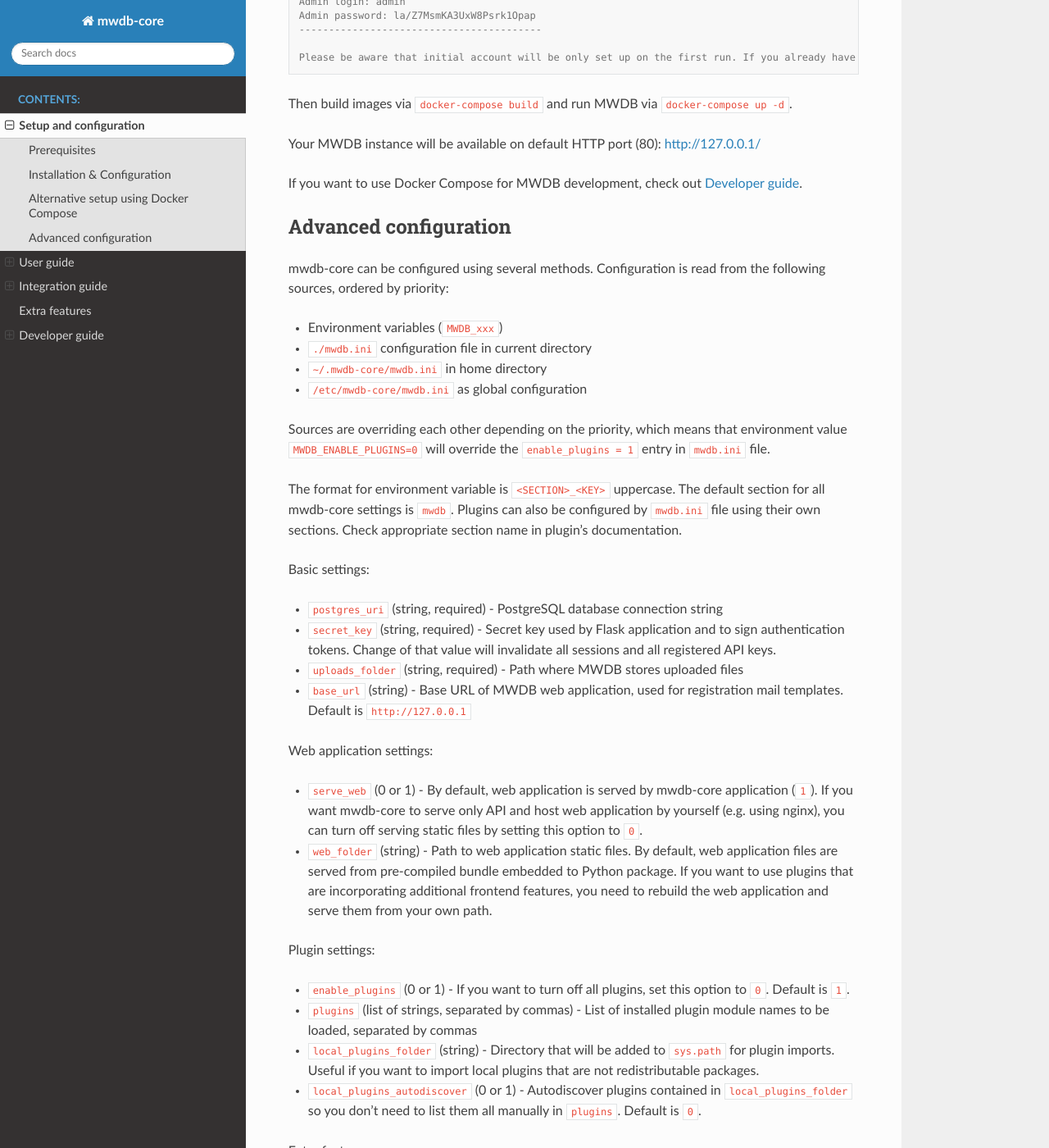
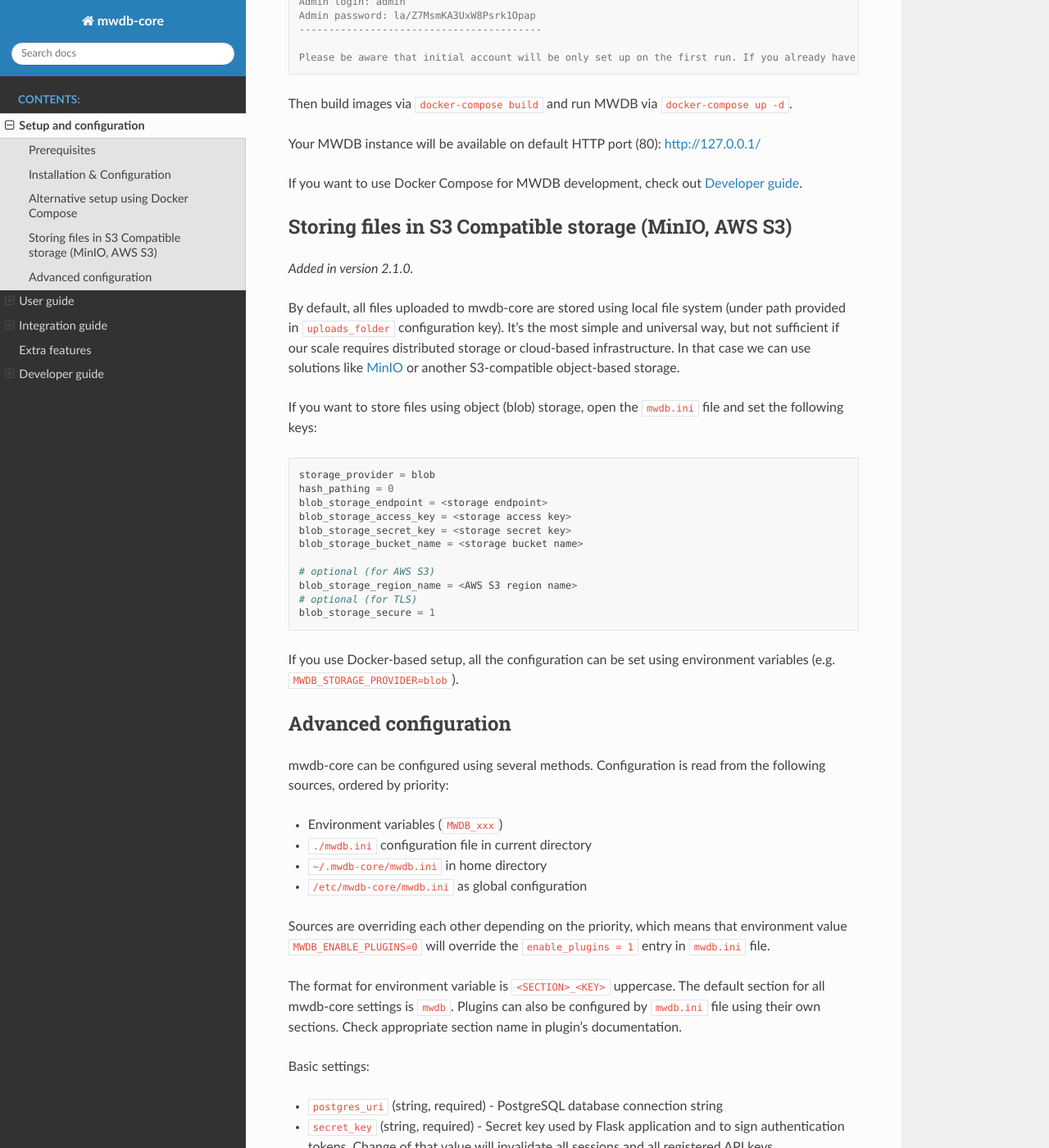
Before and after one commit to CERT-Polska/mwdb-core, a Sphinx documentation site: the page built from docs/setup-and-configuration.rst, in a window 1280 px wide and 1400 px high, scrolled down 3479 px. Shown: the whole window at 82% size. Built offline with Sphinx 7.4.7 and the Read the Docs theme 2.0.0, drawn with Linux system fonts in a browser that asks for light colours; some of the changed text lies outside the part shown.

Commit message:
Added documentation of blob storage

```diff
--- a/docs/setup-and-configuration.rst
+++ b/docs/setup-and-configuration.rst
@@ -170,6 +170,34 @@
 
 If you want to use Docker Compose for MWDB development, check out :ref:`Developer guide`.
 
+Storing files in S3 Compatible storage (MinIO, AWS S3)
+----------------------------------------------------------
+
+.. versionadded:: 2.1.0
+
+By default, all files uploaded to mwdb-core are stored using local file system (under path provided in ``uploads_folder`` configuration key).
+It's the most simple and universal way, but not sufficient if our scale requires distributed storage or cloud-based infrastructure.
+In that case we can use solutions like `MinIO <https://min.io/>`_ or another S3-compatible object-based storage.
+
+If you want to store files using object (blob) storage, open the ``mwdb.ini`` file and set the following keys:
+
+.. code-block::
+
+    storage_provider = blob
+    hash_pathing = 0
+    blob_storage_endpoint = <storage endpoint>
+    blob_storage_access_key = <storage access key>
+    blob_storage_secret_key = <storage secret key>
+    blob_storage_bucket_name = <storage bucket name>
+
+    # optional (for AWS S3)
+    blob_storage_region_name = <AWS S3 region name>
+    # optional (for TLS)
+    blob_storage_secure = 1
+
+
+If you use Docker-based setup, all the configuration can be set using environment variables (e.g. ``MWDB_STORAGE_PROVIDER=blob``).
+
 Advanced configuration
 ----------------------
 
@@ -207,6 +235,18 @@
 * ``local_plugins_folder`` (string) - Directory that will be added to ``sys.path`` for plugin imports. Useful if you want to import local plugins that are not redistributable packages.
 * ``local_plugins_autodiscover`` (0 or 1) - Autodiscover plugins contained in ``local_plugins_folder`` so you don't need to list them all manually in ``plugins``. Default is ``0``.
 
+Storage settings:
+
+
+* ``storage_provider`` (disk or blob) - If you want to use blob storage instead of local file system, set this option to ``blob``. Default is ``disk``.
+* ``hash_pathing`` (0 or 1) - Should we break up the uploads into different folders. If you use blob storage, recommended option is ``0`` (default: ``1``).
+* ``blob_storage_endpoint`` (string) - S3 API endpoint for blob storage. Required if you use blob storage.
+* ``blob_storage_access_key`` (string) - S3 API access key for blob storage. Required if you use blob storage.
+* ``blob_storage_secret_key`` (string) - S3 API secret key for blob storage. Required if you use blob storage.
+* ``blob_storage_bucket_name`` (string) - S3 API bucket name for blob storage. Required if you use blob storage.
+* ``blob_storage_region_name`` (string) - Blob storage region name. Used mainly with AWS S3 storage.
+* ``blob_storage_secure`` (0 or 1) - Use TLS for blob storage connection (default is ``0``).
+
 Extra features:
 
 
```
